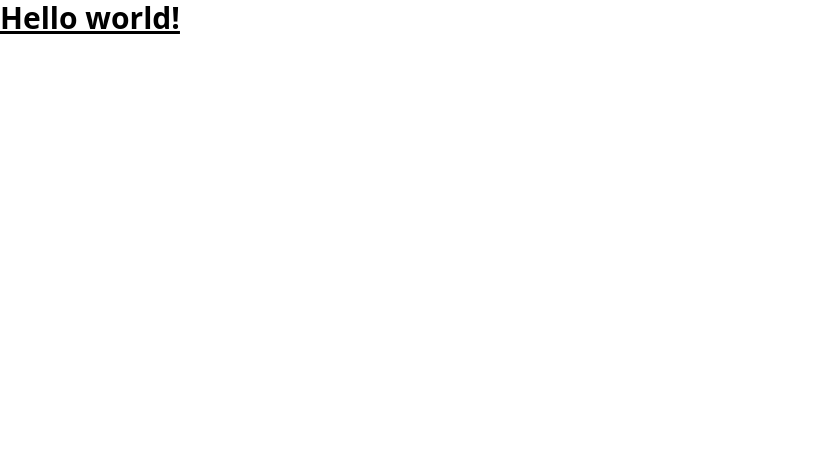
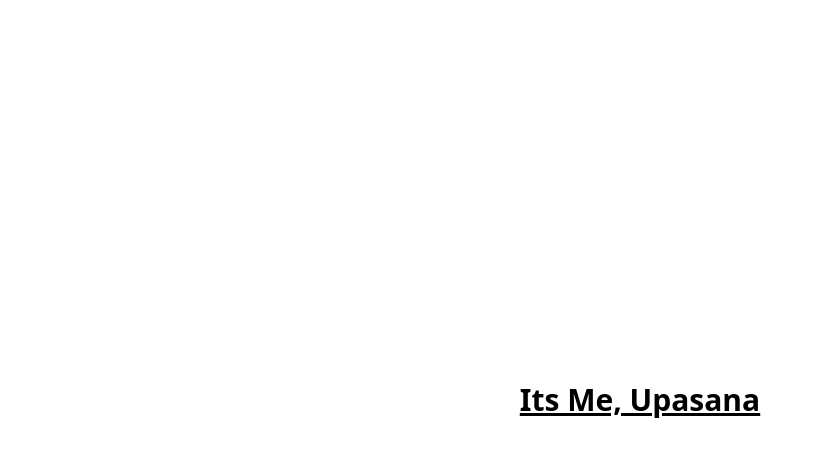
Before and after one commit to Psr-mathur/upasana-portfolio, a Next.js app: page / in a window 1280 px wide. Shown: the top 456 px of the page, without its empty margins (0-824 px from the left). Built offline with nearby package versions, Linux system fonts and the light colour scheme.

Commit message:
main page

```diff
--- a/src/app/page.js
+++ b/src/app/page.js
@@ -1,5 +1,9 @@
 const Home = () => {
-	return <h1 className="text-3xl font-bold underline">Hello world!</h1>;
+	return (
+		<h1 className="text-3xl font-bold underline min-h-screen w-full flex items-center justify-center">
+			Its Me, Upasana
+		</h1>
+	);
 };
 
 export default Home;
```
